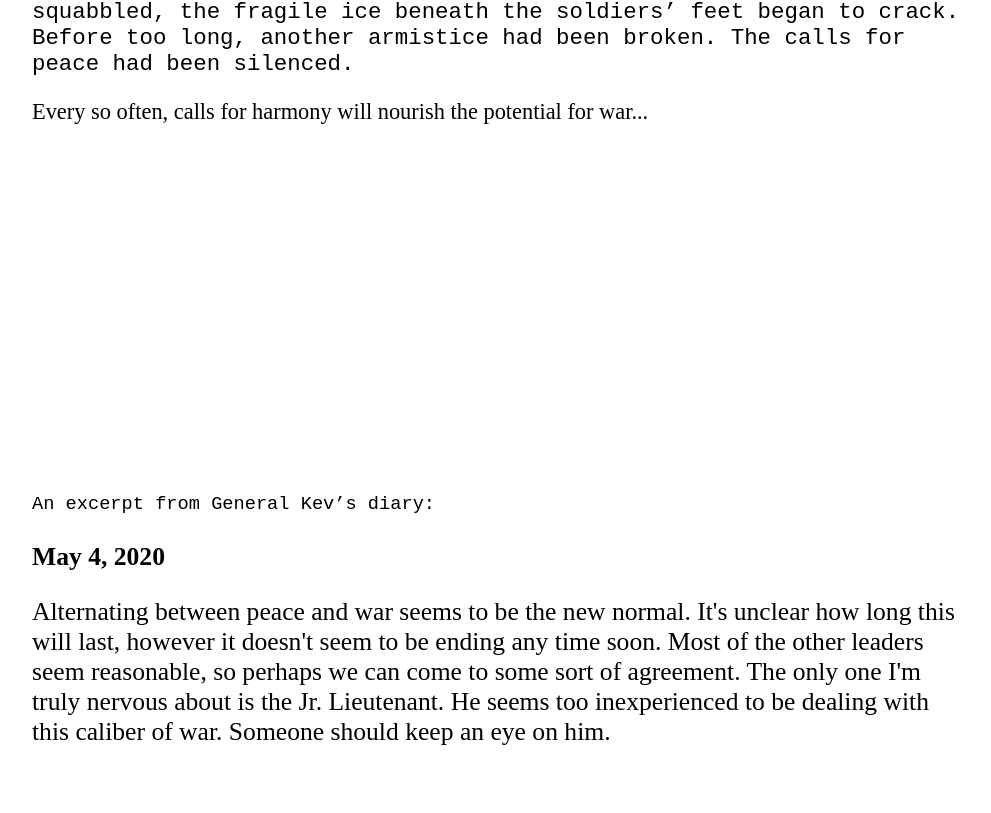
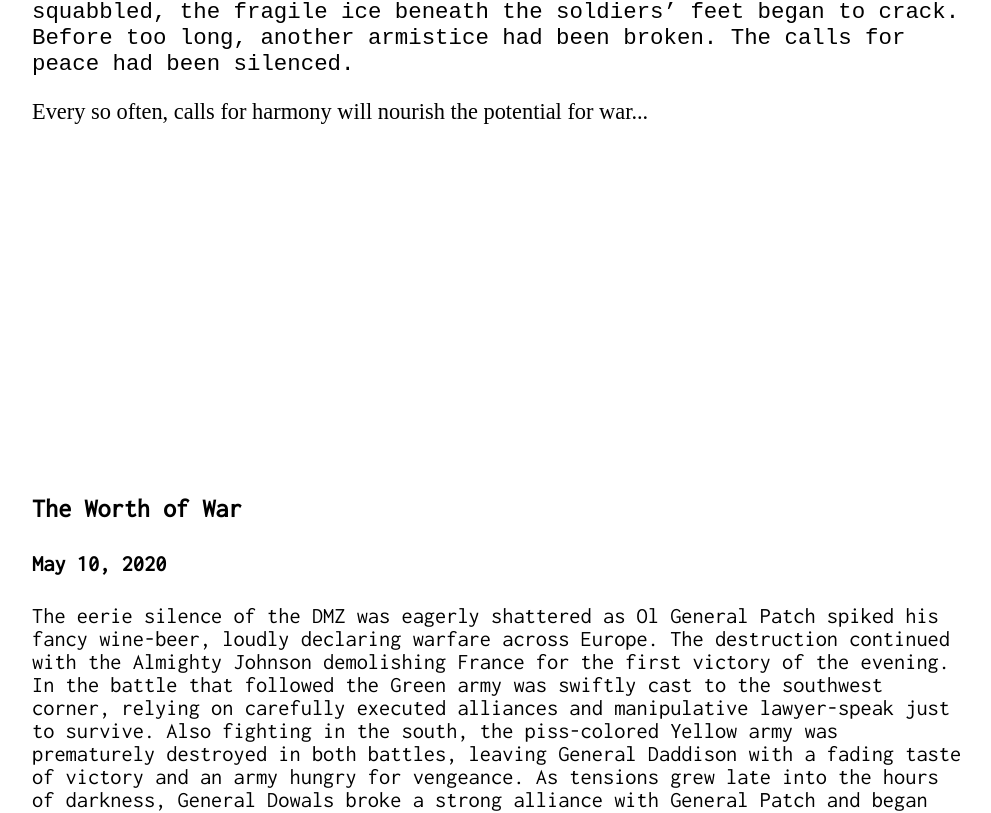
Before and after one commit to kduckets/tfw, a Next.js app: page / in a window 1280 px wide. Shown: the part 3649-4462 px from the top of the page, without its empty margins (142-1133 px from the left). Built offline with nearby package versions, Linux system fonts and the light colour scheme; a web font is replaced by a local one.

Commit message:
Update index.js

```diff
--- a/pages/index.js
+++ b/pages/index.js
@@ -83,7 +83,7 @@ scolds his soldiers and quietly plots his revenge.
       <p>Every so often, calls for harmony will nourish the potential for war...</p>
       </div>
 
-      <div className="fullHeight">
+      {/* <div className="fullHeight">
       <p className="narration"><small>An excerpt from General Kev’s diary:</small></p>
       <p className="diary"><b>May 4, 2020</b></p>
       <p className="diary">
@@ -92,7 +92,7 @@ scolds his soldiers and quietly plots his revenge.
        I'm truly nervous about is the Jr. Lieutenant. He seems too inexperienced to be dealing with this caliber of war. Someone should keep an eye on him.
 
       </p>
-      </div>
+      </div> */}
 
   <div className="fullHeight">
   <p className="story">
```
